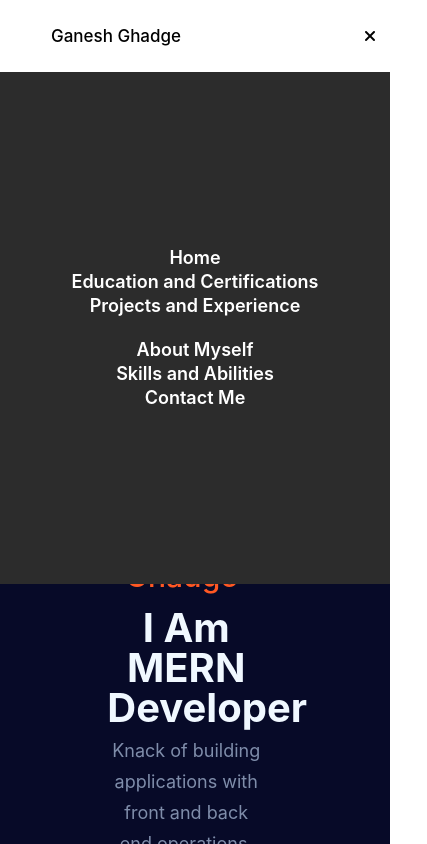
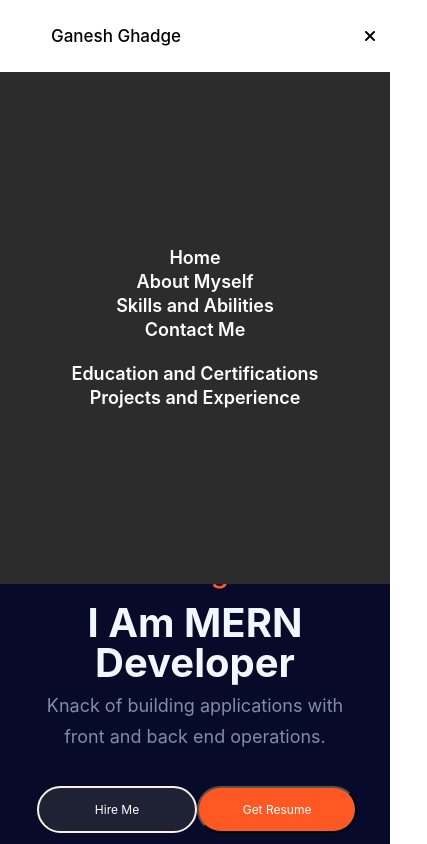
Before and after one commit to goldenhouse0601/luckyboss-portfolio-, a React (Create React App) app: page / in a window 390 px wide. Both pictures are taken after a click on the element 368 px from the left and 36 px from the top of the page. Shown: the top 844 px of the page, 427 px wide, since content can reach past the window. Built offline with nearby package versions, Linux system fonts and the light colour scheme.

Commit message:
change #201

```diff
--- a/src/pages/Frontpage.css
+++ b/src/pages/Frontpage.css
@@ -91,9 +91,7 @@
   font-size: 24px;
   width: 90%;
 }
-.profile-details {
-  width: 50%;
-}
+
 .highlighted-text {
   color: var(--dark-orange);
   margin-right: 9px;
@@ -154,6 +152,9 @@
   }
 }
 @media screen and (min-width: 1024px) {
+  .profile-details {
+    width: 50%;
+  }
   .profile-picture {
     margin: 0 0px 0 80px;
   }
@@ -169,9 +170,9 @@
     z-index: 700;
     height: 47px;
   }
-  .profile-parent {
+  /* .profile-parent {
     margin-top: 20px;
-  }
+  } */
 }
 
 @media screen and(max-width:910px) {
@@ -223,6 +224,15 @@
   }
 }
 @media screen and (max-width: 480px) {
+  .primary-text {
+    width: 100%;
+  }
+  .profile-parent {
+    margin: 0 !important;
+  }
+  .profile-picture {
+    margin: -47px 0 0px 12px !important;
+  }
 }
 @media screen and (max-width: 420px) {
   .profile-picture {
--- a/src/pages/Navbar.jsx
+++ b/src/pages/Navbar.jsx
@@ -8,12 +8,6 @@ const Navbar = () => {
   const [isActive, setActive] = useState(false);
 
   const my_navbar_data_ok = [
-    {
-      index: 1,
-      nav_link: "/",
-      navbar_name: "Home",
-      res: "ok",
-    },
     {
       index: 2,
       nav_link: "/my-work",
@@ -31,18 +25,24 @@ const Navbar = () => {
   const my_navbar_data_notok = [
     {
       index: 1,
+      nav_link: "#home_page",
+      navbar_name: "Home",
+      res: "not ok",
+    },
+    {
+      index: 2,
       nav_link: "#about_myself",
       navbar_name: "About Myself",
       res: "not ok",
     },
     {
-      index: 2,
+      index: 3,
       nav_link: "#my_skill",
       navbar_name: "Skills and Abilities",
       res: "not ok",
     },
     {
-      index: 3,
+      index: 4,
       nav_link: "#contact_page",
       navbar_name: "Contact Me",
       res: "not ok",
@@ -71,20 +71,20 @@ const Navbar = () => {
         </div>
         <div className={isActive ? "active_links" : "links"}>
           <div className="MenuItems">
+            {my_navbar_data_notok.map((data, index) => {
+              return (
+                <a key={index} href={data.nav_link} onClick={actionPlus}>
+                  {data.navbar_name}
+                </a>
+              );
+            })}
+          </div>
+          <div className="MenuItems">
             {my_navbar_data_ok.map((data, index) => {
               return (
                 <Link key={index} to={data.nav_link} onClick={closeMobileMenu}>
                   {data.navbar_name}
                 </Link>
-              );
-            })}
-          </div>
-          <div className="MenuItems">
-            {my_navbar_data_notok.map((data, index) => {
-              return (
-                <a key={index} href={data.nav_link} onClick={actionPlus}>
-                  {data.navbar_name}
-                </a>
               );
             })}
           </div>
```
